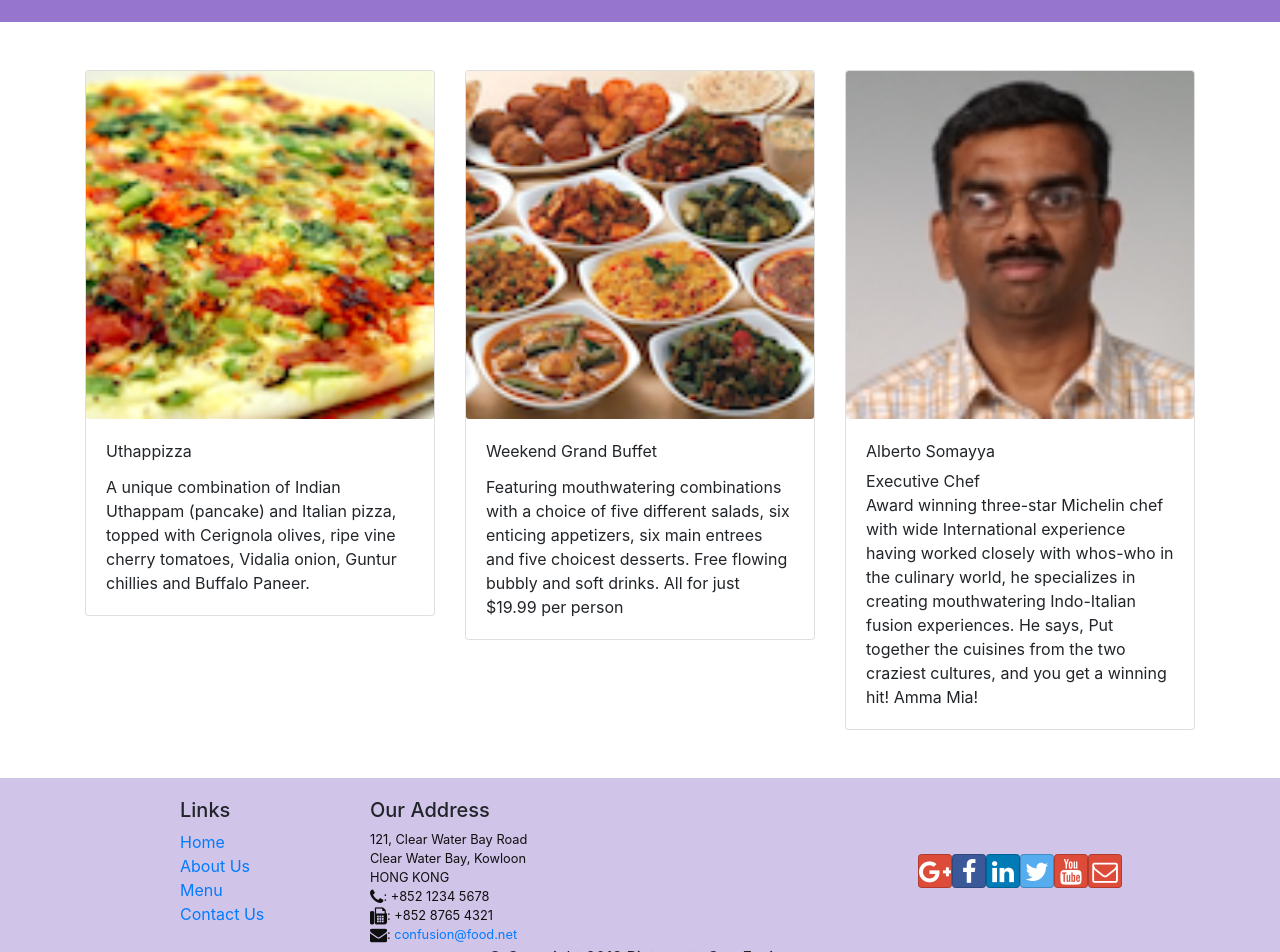
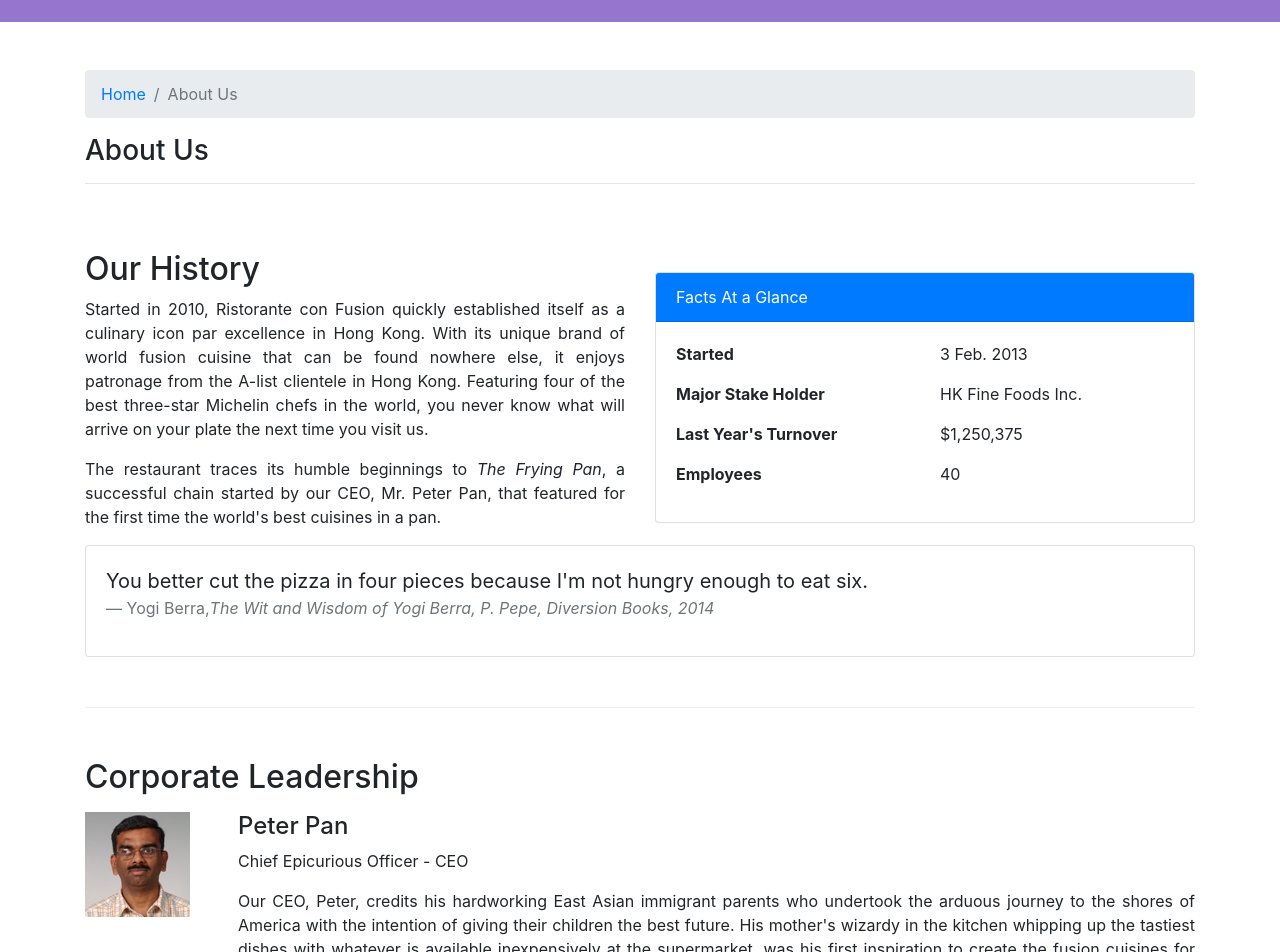
Before and after one commit to bibishan-pandey/coursera-fewd-react, a React (Create React App) app: page /aboutus in a window 1280 px wide. Before the commit this address led to /home. Shown: the part 320-1272 px from the top of the page. Built offline with nearby package versions, Linux system fonts and the light colour scheme.

Commit message:
assignment 2 about component

```diff
--- a/src/App.css
+++ b/src/App.css
@@ -15,6 +15,7 @@
     margin:0px auto;
     padding: 20px 0px 20px 0px;
 }
+
 .jumbotron {
     padding:70px 30px 70px 30px;
     margin:0px auto;
@@ -32,11 +33,3 @@ address{
 .navbar-dark {
     background-color: #512DA8;
 }
-
-.font-dark {
-    color: #512DA8;
-}
-
-.font-light {
-    color: #9575CD;
-}
--- /dev/null
+++ b/src/components/AboutComponent.js
@@ -0,0 +1,108 @@
+import React from 'react';
+import { Breadcrumb, BreadcrumbItem, Card, CardBody, CardHeader, Media } from 'reactstrap';
+import { Link } from 'react-router-dom';
+
+const RenderLeader = ({ leader }) => {
+    return (
+
+            <Media tag="li">
+                <Media left middle>
+                    <Media object src={leader.image} alt={leader.name} />
+                </Media>
+                <Media body className="ml-5">
+                    <Media heading>{leader.name}</Media>
+                    <p>{leader.designation} - {leader.abbr}</p>
+                    <p className={"text-justify"}>{leader.description}</p>
+                </Media>
+            </Media>
+
+    );
+};
+
+const About = (props) => {
+
+    const leaders = props.leaders.map((leader) => {
+        return (
+            <div key={leader.id} className="col-12 mt-2 p-0">
+                <RenderLeader leader={leader} />
+            </div>
+        );
+    });
+
+    return (
+        <div className="container">
+            <div className={"row mt-5"}>
+                <div className={"col-12"}>
+                    <Breadcrumb>
+                        <BreadcrumbItem>
+                            <Link to={'/home'}>Home</Link>
+                        </BreadcrumbItem>
+                        <BreadcrumbItem active>
+                            About Us
+                        </BreadcrumbItem>
+                    </Breadcrumb>
+                </div>
+                <div className={"col-12"}>
+                    <h3>About Us</h3>
+                    <hr />
+                </div>
+            </div>
+            <div className={"row row-content"}>
+                <div className="col-12 col-md-6 pl-0 align-self-center">
+                    <h2>Our History</h2>
+                    <p className={"text-justify"}>Started in 2010, Ristorante con Fusion quickly established itself as a culinary icon par excellence in Hong Kong. With its unique brand of world fusion cuisine that can be found nowhere else, it enjoys patronage from the A-list clientele in Hong Kong.  Featuring four of the best three-star Michelin chefs in the world, you never know what will arrive on your plate the next time you visit us.</p>
+                    <p className={"text-justify"}>The restaurant traces its humble beginnings to <em>The Frying Pan</em>, a successful chain started by our CEO, Mr. Peter Pan, that featured for the first time the world's best cuisines in a pan.</p>
+                </div>
+                <div className="col-12 col-md-6 pr-0 align-self-center">
+                    <Card>
+                        <CardHeader className="bg-primary text-white">Facts At a Glance</CardHeader>
+                        <CardBody>
+                            <div className={"row"}>
+                                <p className={"col-6 font-weight-bold"}>Started</p>
+                                <p className={"col-6"}>3 Feb. 2013</p>
+                            </div>
+                            <div className={"row"}>
+                                <p className={"col-6 font-weight-bold"}>Major Stake Holder</p>
+                                <p className={"col-6"}>HK Fine Foods Inc.</p>
+                            </div>
+                            <div className={"row"}>
+                                <p className={"col-6 font-weight-bold"}>Last Year's Turnover</p>
+                                <p className={"col-6"}>$1,250,375</p>
+                            </div>
+                            <div className={"row"}>
+                                <p className={"col-6 font-weight-bold"}>Employees</p>
+                                <p className={"col-6"}>40</p>
+                            </div>
+                        </CardBody>
+                    </Card>
+                </div>
+                <div className="col-12 p-0">
+                    <Card>
+                        <CardBody className="bg-faded">
+                            <blockquote className="blockquote">
+                                <p className="mb-0">You better cut the pizza in four pieces because
+                                    I'm not hungry enough to eat six.</p>
+                                <footer className="blockquote-footer">Yogi Berra,
+                                <cite title="Source Title">The Wit and Wisdom of Yogi Berra,
+                                    P. Pepe, Diversion Books, 2014</cite>
+                                </footer>
+                            </blockquote>
+                        </CardBody>
+                    </Card>
+                </div>
+            </div>
+            <div className="row row-content">
+                <div className="col-12 p-0">
+                    <h2>Corporate Leadership</h2>
+                </div>
+                <div className="col-12 mb-5 p-0">
+                    <Media className={"p-0"} list>
+                        {leaders}
+                    </Media>
+                </div>
+            </div>
+        </div>
+    );
+}
+
+export default About;
--- a/src/components/ContactComponent.js
+++ b/src/components/ContactComponent.js
@@ -22,10 +22,10 @@ const Contact = (props) => {
                 </div>
             </div>
             <div className="row row-content mb-5">
-                <div className="col-12">
+                <div className="col-12 p-0">
                     <h3>Location Information</h3>
                 </div>
-                <div className="col-12 col-sm-4 offset-sm-1">
+                <div className="col-12 col-sm-6 p-0">
                     <h5>Our Address</h5>
                     <address>
                         121, Clear Water Bay Road<br />
@@ -35,15 +35,16 @@ const Contact = (props) => {
                         <i className="fa fa-fax"></i>: +852 8765 4321<br />
                         <i className="fa fa-envelope"></i>: <a href="mailto:confusion@food.net">confusion@food.net</a>
                     </address>
-                </div>
-                <div className="col-12 col-sm-6 offset-sm-1">
-                    <h5>Map of our Location</h5>
-                </div>
-                <div className="col-12 col-sm-11 offset-sm-1">
-                    <div className="btn-group" role="group">
+                    <div className="btn-group mt-4" role="group">
                         <button type="button" className="btn btn-primary" href="tel:+85212345678"><i className="fa fa-phone"></i> Call</button>
                         <button type="button" className="btn btn-info"><i className="fa fa-skype"></i> Skype</button>
                         <button type="button" className="btn btn-success" href="mailto:confusion@food.net"><i className="fa fa-envelope-o"></i> Email</button>
+                    </div>
+                </div>
+                <div className="col-12 col-sm-6 p-0">
+                    <h5>Map of our Location</h5>
+                    <div>
+                        <iframe title="map" width="100%" height="350" src="https://maps.google.com/maps?width=100%&amp;height=350&amp;hl=en&amp;q=1%20Grafton%20Street%2C%20Dublin%2C%20Ireland+(Ristorante%20Con%20Fusion)&amp;ie=UTF8&amp;t=&amp;z=13&amp;iwloc=B&amp;output=embed" frameborder="0" scrolling="no" marginheight="0" marginwidth="0"></iframe>
                     </div>
                 </div>
             </div>
--- a/src/components/HeaderComponent.js
+++ b/src/components/HeaderComponent.js
@@ -61,7 +61,7 @@ class Header extends Component {
                         <div className={"row row-header"}>
                             <div className={"col-12 col-sm-6"}>
                                 <h1>Ristorante Con Fusion</h1>
-                                <p>We take inspiration from the World's best cuisines, and create a unique fusion experience. Our lipsmacking creations will tickle your culinary senses!</p>
+                                <p className={"text-justify"}>We take inspiration from the World's best cuisines, and create a unique fusion experience. Our lipsmacking creations will tickle your culinary senses!</p>
                             </div>
                         </div>
                     </div>
--- a/src/components/MainComponent.js
+++ b/src/components/MainComponent.js
@@ -9,6 +9,7 @@ import Header from "./HeaderComponent";
 import Footer from "./FooterComponent";
 import Home from "./HomeComponent";
 import Contact from "./ContactComponent";
+import About from "./AboutComponent";
 import { Switch, Route, Redirect } from "react-router-dom";
 
 class Main extends React.Component {
@@ -45,6 +46,7 @@ class Main extends React.Component {
                 <Header />
                 <Switch>
                     <Route path="/home" component={HomePage} />
+                    <Route exact path="/aboutus" component={() => <About leaders={this.state.leaders} />} />
                     <Route exact path="/menu" component={() => <Menu dishes={this.state.dishes} />} />
                     <Route path="/menu/:dishId" component={DishWithId} />
                     <Route exact path="/contactus" component={() => <Contact />} />
```
